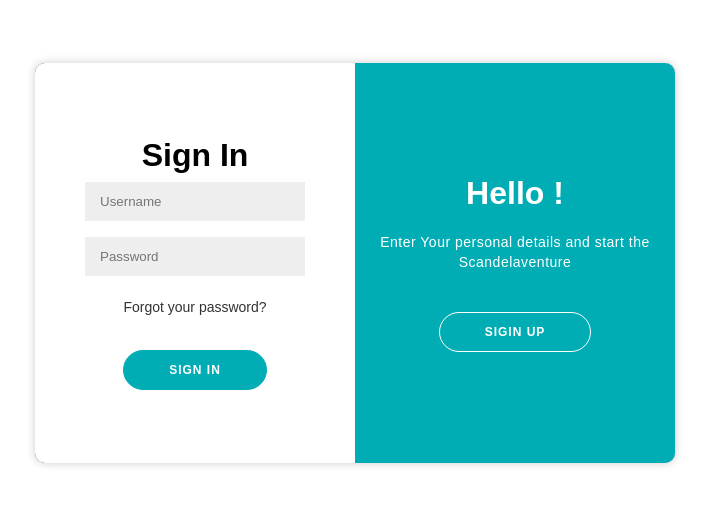
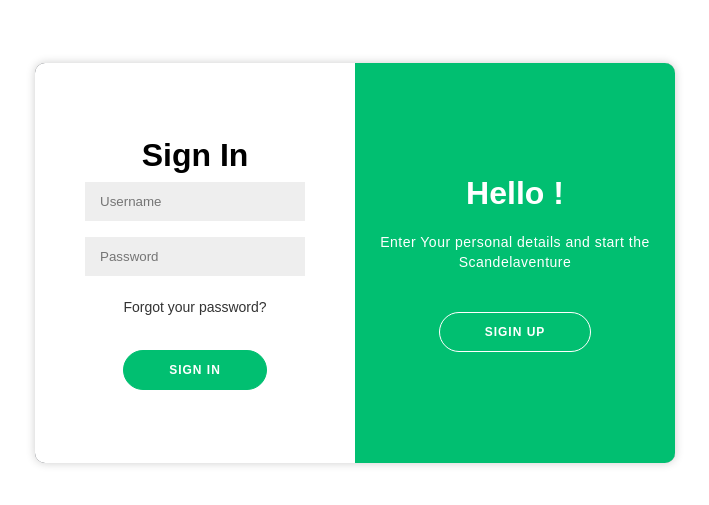
Before and after one commit to VictorHarri-Chal/AREA, a React (Create React App) app in the folder web/: page /login in a window 1280 px wide. Shown: the part 137-642 px from the top of the page, without its empty margins (285-994 px from the left). Built offline with nearby package versions, Linux system fonts and the light colour scheme.

Commit message:
[FIX] color + validate button position

```diff
--- a/web/src/components/AppSidebar/ASElements.js
+++ b/web/src/components/AppSidebar/ASElements.js
@@ -89,7 +89,7 @@ export const MobileIcon = styled.div`
         font-size: 45px;
         cursor: pointer;
         color: #FFF;
-        background: #00ADB5;
+        background: #CFDE21;
         border-radius: 20%;
         align-items: center;
         text-align: center;
--- a/web/src/components/Navbar/NavbarElements.js
+++ b/web/src/components/Navbar/NavbarElements.js
@@ -100,7 +100,7 @@ export const NavLinks = styled(LinkS)`
     cursor: pointer;
 
     &.active {
-        border-bottom: 3px solid #00ADB5;
+        border-bottom: 3px solid #CFDE21;
     }
 `;
 
@@ -115,7 +115,7 @@ export const NavBtn = styled.nav`
 
 export const NavBtnLink = styled(LinkR)`
     border-radius: 50px;
-    background: #00ADB5;
+    background: #CFDE21;
     white-space: nowrap;
     padding: 10px 22px;
     color: #010606;
--- a/web/src/components/ProfileDDM/ProfileDDMElements.js
+++ b/web/src/components/ProfileDDM/ProfileDDMElements.js
@@ -70,7 +70,7 @@ export const Separator = styled.div`
 
 export const Button = styled.div`
     border-radius: 50px;
-    background: #00ADB5;
+    background: #CFDE21;
     white-space: nowrap;
     padding: 10px 22px;
     color: #010606;
--- a/web/src/components/PupSidebarR/PupSidebarRElements.js
+++ b/web/src/components/PupSidebarR/PupSidebarRElements.js
@@ -57,7 +57,7 @@ export const SidebarLink = styled.a`
     cursor: pointer;
 
     &:hover {
-        color: #00ADB5;
+        color: #CFDE21;
         transition: 0.2s ease-in-out;
     }
 `;
@@ -69,7 +69,7 @@ export const SideBtnWrap = styled.div`
 
 export const SidebarRoute = styled.a`
     border-radius: 50px;
-    background: #00ADB5;
+    background: #CFDE21;
     white-space: nowrap;
     padding: 16px 64px;
     color: #010606;
--- a/web/src/components/ValidateButton/ValidateButtonElements.js
+++ b/web/src/components/ValidateButton/ValidateButtonElements.js
@@ -12,7 +12,7 @@ export const ValidateButtonStyle = styled.button`
     justify-content: center;
     font-size: 60px;
     color : lightgrey;
-    bottom: 700px;
+    top: 135px;
     right: 50px;
     border: none;
 
--- a/web/src/pages/Login/LoginElements.js
+++ b/web/src/pages/Login/LoginElements.js
@@ -66,8 +66,8 @@ export const Input = styled.input`
 
 export const Button = styled.button`
     border-radius: 20px;
-    border: 1px solid #00ADB5;
-    background-color: #00ADB5;
+    border: 1px solid #01bf71;
+    background-color: #01bf71;
     color: #ffffff;
     font-size: 12px;
     font-weight: bold;
@@ -123,7 +123,7 @@ export const OverlayContainer = styled.div`
 `;
 
 export const Overlay = styled.div`
-    background: #00ADB5;
+    background: #01bf71;
     color: #ffffff;
     position: relative;
     left: -100%;
```
